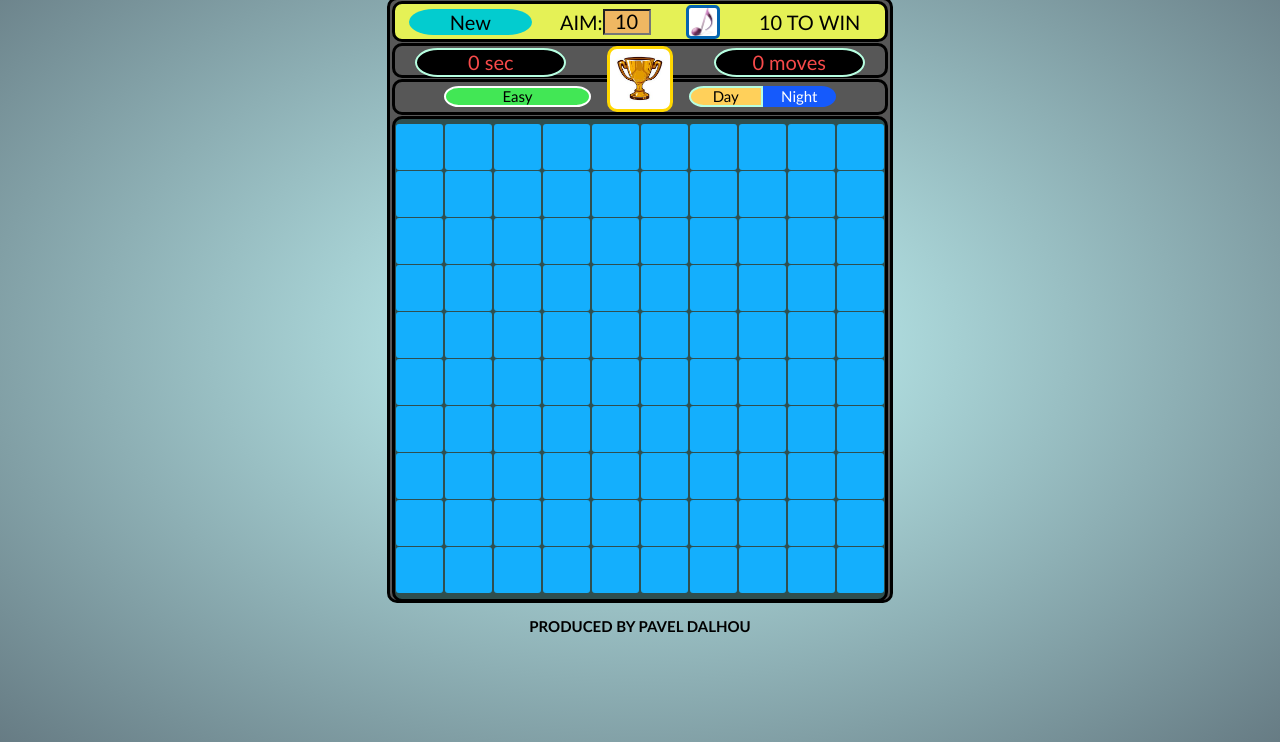
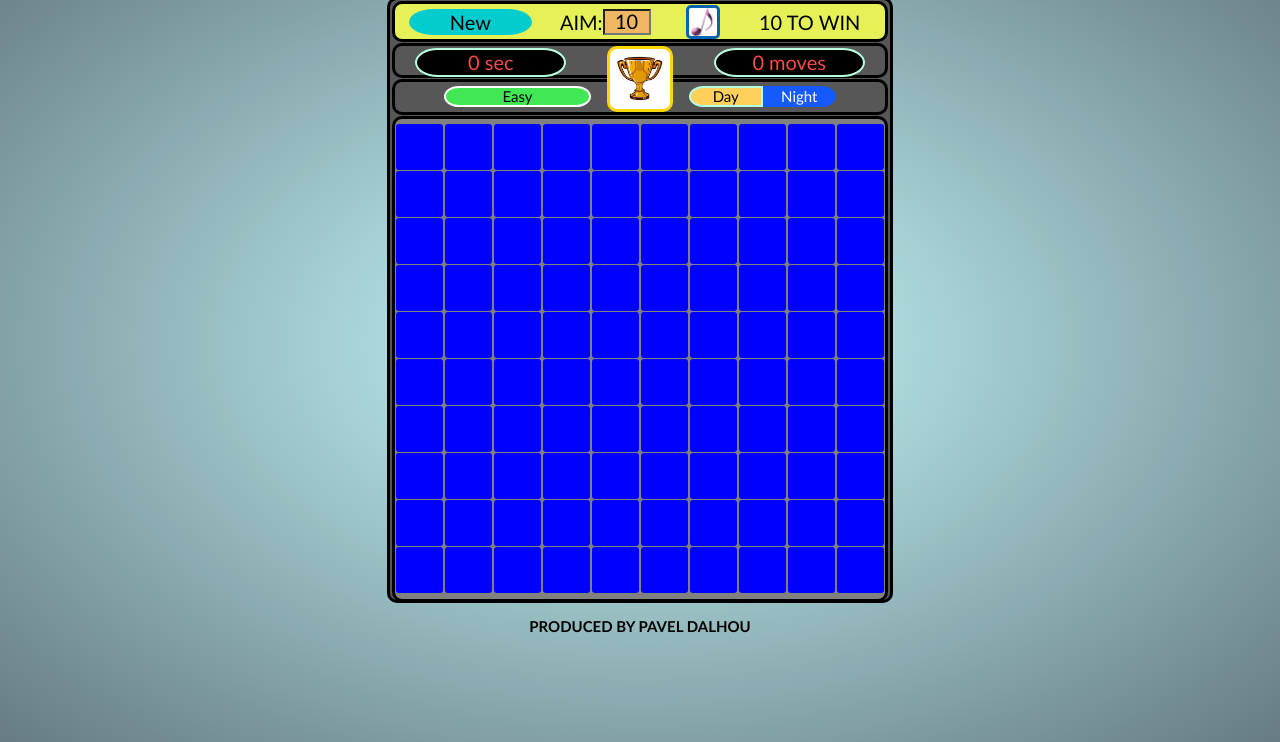
Before and after one commit to mamont79/rs-projects-2023q1, a plain HTML site: page minesweeper/index.html in a window 1280 px wide. Both pictures are taken after a click on the button "Day". Shown: the part 58-800 px from the top of the page. Drawn offline with Linux system fonts and the light colour scheme.

Commit message:
feat: add night theme for all fields

```diff
--- a/minesweeper/css/style.css
+++ b/minesweeper/css/style.css
@@ -263,7 +263,7 @@ body.night {
   height: calc(100% - 120px);
   border: 3px solid black;
   border-radius: 10px;
-  background-color: darkslategray;
+  background-color: gray;
   transition: all 1s;
 }
 .mine-field.night {
@@ -287,7 +287,8 @@ body.night {
   margin: 1px;
   font-size: 0;
   border-radius: 3px;
-  background: rgb(20, 175, 253);
+  background: blue;
+  opacity: 1;
   transition: background 0.5s;
 }
 .field:hover {
--- a/minesweeper/src/index.js
+++ b/minesweeper/src/index.js
@@ -76,6 +76,9 @@ medium.addEventListener('click', function() {
   document.querySelector(".difficult").classList.remove("night");
   document.querySelector(".mine-field").classList.remove("night");
   document.querySelector(".info").classList.remove("night");
+  targetFields.forEach(function(element) {
+    element.style.opacity = 1;
+  })
 })
 
 hard.addEventListener('click', function() {
@@ -89,6 +92,9 @@ hard.addEventListener('click', function() {
   document.querySelector(".difficult").classList.add("night");
   document.querySelector(".mine-field").classList.add("night");
   document.querySelector(".info").classList.add("night");
+  targetFields.forEach(function(element) {
+    element.style.opacity = 0.6;
+  })
 })
 
 
```
